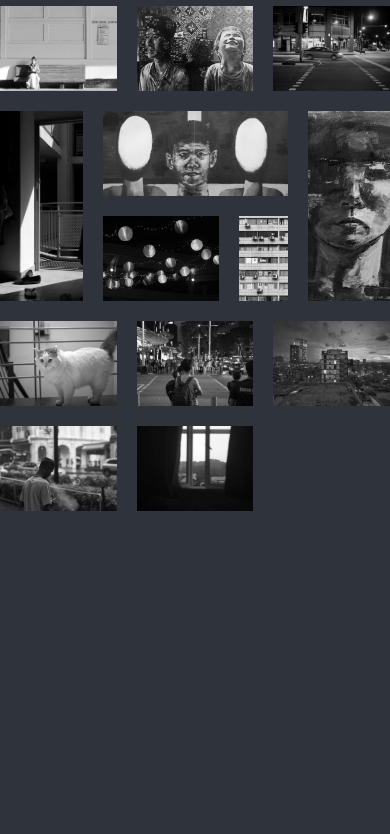
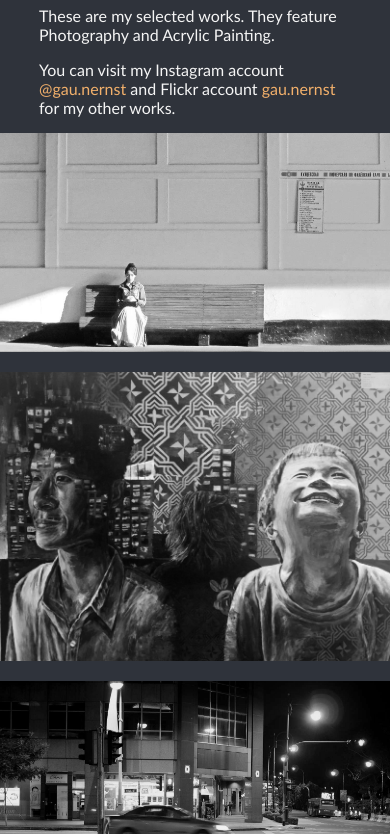
Before and after one commit to gau-nernst/Gallery, a plain HTML site: page index.html in a window 390 px wide. Shown: the part 76-910 px from the top of the page. Drawn offline with Linux system fonts and the light colour scheme.

Commit message:
add description and add mobile layout

```diff
--- a/index.html
+++ b/index.html
@@ -10,8 +10,11 @@
 </head>
 <body>
     <header>
-        <h1>This is a gallery</h1>
+        <h1>gaunernst's Gallery</h1>
+        <p>These are my selected works. They feature Photography and Acrylic Painting.</p>
+        <p>You can visit my Instagram account <a href="https://www.instagram.com/gau.nernst/" target="_blank">@gau.nernst</a> and Flickr account <a href="https://www.flickr.com/photos/139306443@N02/" target="_blank">gau.nernst</a> for my other works.</p>
     </header>
+
     <section id="gallery">
         <img class="item landscape" src="assets/moscowtrain.jpg" onclick="show(this)"></img>
         <img class="item landscape" src="assets/final.jpg"       onclick="show(this)"></img>
--- a/style.css
+++ b/style.css
@@ -1,22 +1,44 @@
+:root {
+  --color-1: #FCE9D9;
+  --color-2: #F2B06B;
+  --color-3: #B05F20;
+  --color-4: #594F4C;
+  --color-5: #2F333B;
+}
+
 body {
-    background-color: #2F333B;
+    background-color: var(--color-5);
     color: whitesmoke;
     font-family: Calibri, Helvetica, sans-serif;
     margin: 0;
 }
+
+header { padding: 0 10vw; }
+a { color: var(--color-2); text-decoration: none; }
+a:hover { color: var(--color-3); }
+
 #gallery {
   display: grid; grid-gap: 20px;
   grid-template-columns: repeat(12,1fr);
-  grid-template-rows: repeat(20,calc(100vw/12));
+  grid-template-rows: repeat(1,calc(100vw/12));
 }
 
 .item { filter: grayscale(1); display: block;  object-fit: cover; width: 100%; height: 100%; transition: 0.5s ease; }
 .item:hover { filter: none; }
 
-.portrait  { grid-column: span 3; grid-row: span 4; }
-.square    { grid-column: span 2; grid-row: span 2; }
-.landscape { grid-column: span 4; grid-row: span 2; }
-.long      { grid-column: span 6; grid-row: span 2; }
+@media only screen and (min-width: 600px) {
+  .portrait  { grid-column: span 3; grid-row: span 4; }
+  .square    { grid-column: span 2; grid-row: span 2; }
+  .landscape { grid-column: span 4; grid-row: span 2; }
+  .long      { grid-column: span 6; grid-row: span 2; }
+}
+
+@media only screen and (max-width: 600px) {
+  .portrait  { grid-column: span 12; grid-row: span 16; }
+  .square    { grid-column: span 12; grid-row: span 12; }
+  .landscape { grid-column: span 12; grid-row: span 6; }
+  .long      { grid-column: span 12; grid-row: span 4; }
+}
 
 .view.portrait { grid-column: span 10; grid-row: span 12; }
 
```
